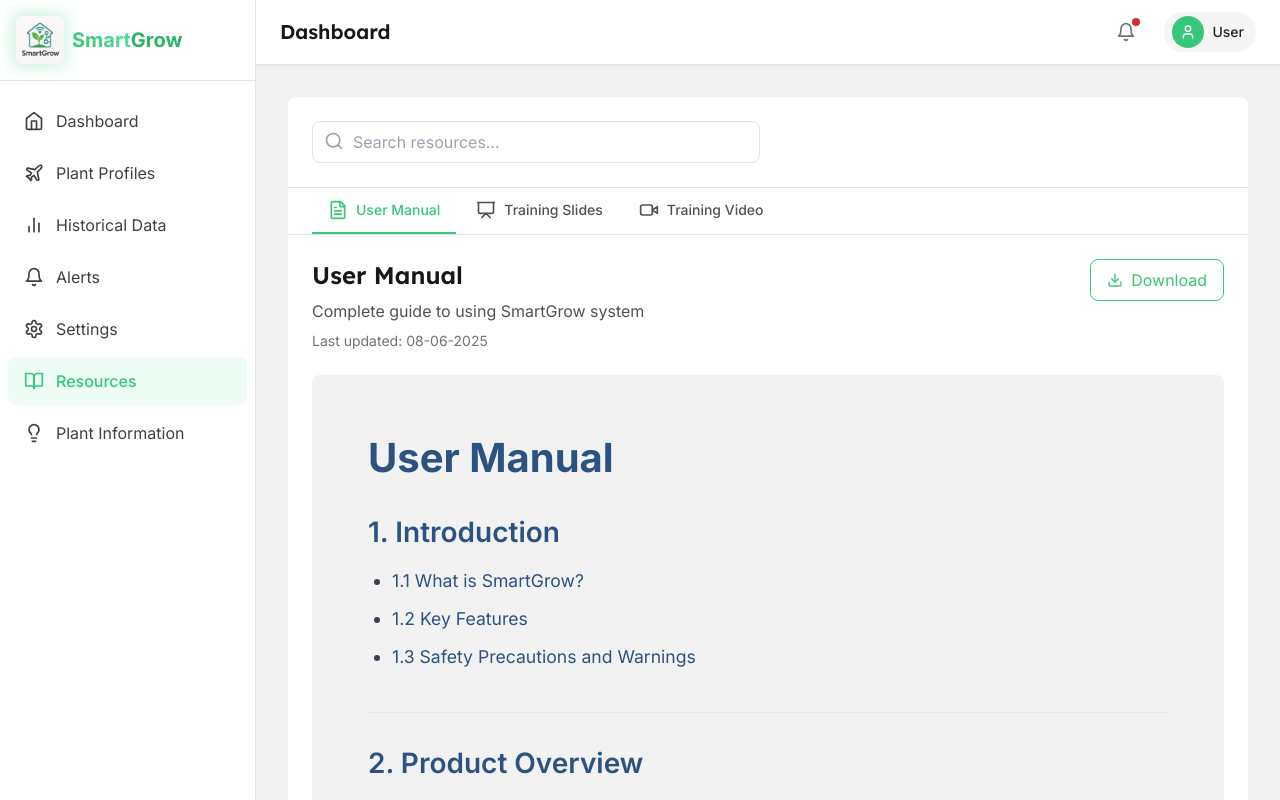
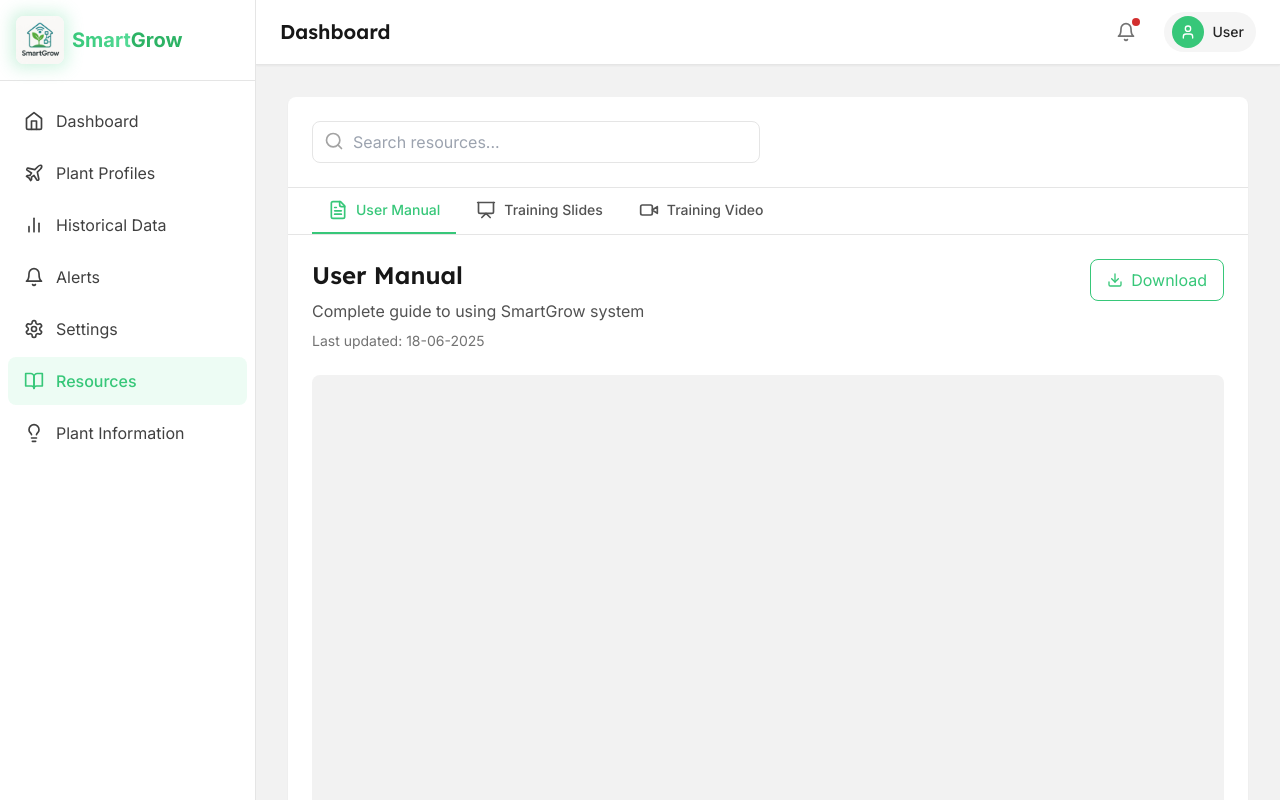
Before and after one commit to SmartGrow-Iot/Monitoring-Dashboard, a React (Vite) app in the folder frontend/: page /resources in a window 1280 px wide. Shown: the top 800 px of the page. Built offline with nearby package versions, Linux system fonts and the light colour scheme; no server answers.

Commit message:
Changed logo and PromotoinalMaterial.jsx

```diff
--- a/frontend/src/components/dashboard/PromotionalMaterials.jsx
+++ b/frontend/src/components/dashboard/PromotionalMaterials.jsx
@@ -15,9 +15,9 @@ const PromotionalMaterials = () => {
     manual: {
       title: 'User Manual',
       description: 'Complete guide to using SmartGrow system',
-      content: '/resources/user-manual.html',
-      downloadUrl: '/resources/user-manual.pdf',
-      lastUpdated: '08-06-2025',
+      content: '/resources/user-manual-v1.0.3.pdf',
+      downloadUrl: '/resources/user-manual-v1.0.3.pdf',
+      lastUpdated: '18-06-2025',
       keywords: ['manual', 'guide', 'documentation', 'user', 'help']
     },
     training: {
@@ -25,8 +25,8 @@ const PromotionalMaterials = () => {
       description: 'Step-by-step video tutorials and guides',
       content: '/resources/SmartGrow Training Video.mp4',
       downloadUrl: '/resources/SmartGrow Training Video.mp4',
-      duration: '15 min',
-      lastUpdated: '08-06-2025',
+      duration: '2.08 min',
+      lastUpdated: '18-06-2025',
       keywords: ['training', 'tutorial', 'video', 'guide', 'learn']
     },
     slides: {
@@ -34,7 +34,7 @@ const PromotionalMaterials = () => {
       description: 'Presentation slides for SmartGrow training sessions',
       content: '/resources/SmartGrow Training Slides.pdf',
       downloadUrl: '/resources/SmartGrow Training Slides.pdf',
-      lastUpdated: '08-06-2025',
+      lastUpdated: '18-06-2025',
       keywords: ['slides', 'training', 'presentation', 'pdf']
     }
   };
@@ -133,16 +133,16 @@ const PromotionalMaterials = () => {
                 Your browser does not support the video tag.
               </video>
             </div>
-          ) : activeTab === 'slides' ? (
+          ) : activeTab === 'manual' ? (
             <iframe
-              src={resources[activeTab].content}
+              src={`${resources[activeTab].content}#toolbar=1&navpanes=1&scrollbar=1&zoom=150`}
               className="w-full h-full rounded-lg"
               style={{ height: '100%' }}
               title={resources[activeTab].title}
             />
           ) : (
             <iframe
-              src={resources[activeTab].content}
+              src={`${resources[activeTab].content}#toolbar=1&navpanes=1&scrollbar=1&zoom=80`}
               className="w-full h-full rounded-lg"
               style={{ height: '100%' }}
               title={resources[activeTab].title}
--- a/frontend/src/components/zones/ZoneSection.jsx
+++ b/frontend/src/components/zones/ZoneSection.jsx
@@ -6,6 +6,7 @@ import {
   ChevronDown,
   ChevronUp,
   Wind,
+  CloudFog,
   Plus
 } from 'lucide-react';
 import PlantCard from '../plants/PlantCard';
@@ -236,7 +237,7 @@ const ZoneSection = ({
           status={averages.lightLevel < 1900 ? 'low' : averages.lightLevel > 3800 ? 'high' : 'normal'}
         />
         <SensorReading
-          icon={<Wind className="text-info" size={20} />}
+          icon={<CloudFog className="text-info" size={20} />}
           label="Avg Humidity"
           value={`${averages.humidity}%`}
           status={averages.humidity < 40 ? 'low' : averages.humidity > 75 ? 'high' : 'normal'}
```
